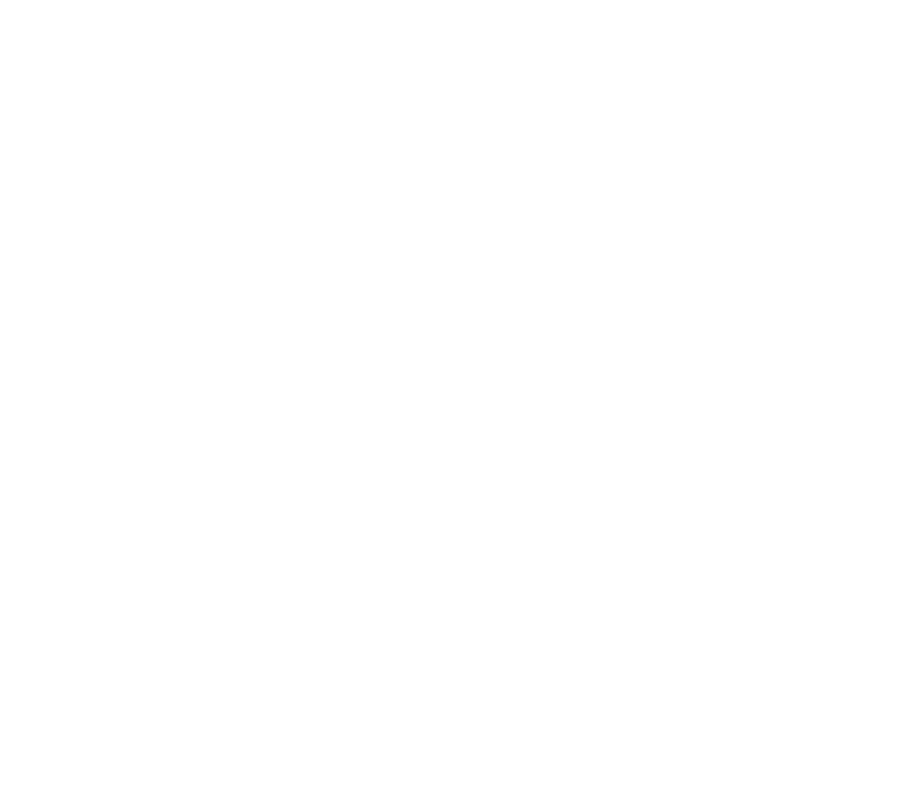
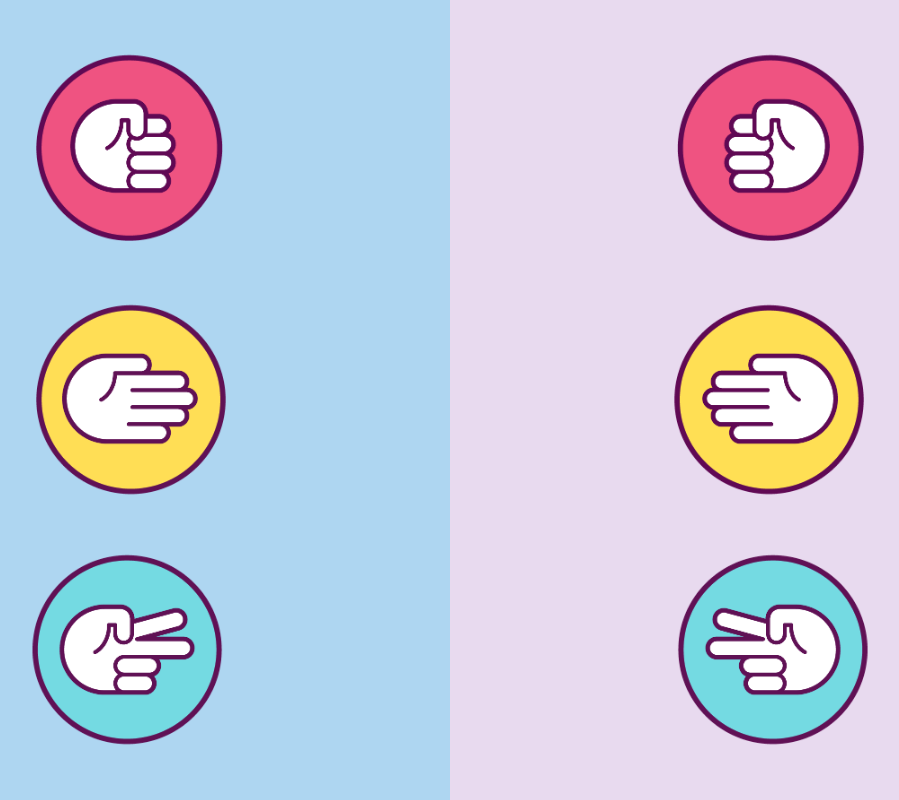
Before and after one commit to ding-09/rock-paper-scissors, a plain HTML site: page rock-paper-scissors-v2.html in a window 1280 px wide. Shown: the whole page, without its empty margins (190-1089 px from the left). Drawn offline with Linux system fonts and the light colour scheme.

Commit message:
Added images to website

```diff
--- a/rock-paper-scissors-v2.html
+++ b/rock-paper-scissors-v2.html
@@ -8,8 +8,29 @@
     <title>Rock Paper Scissors</title>
 </head>
 <body>
-    <main id="container">
-
+    <main id="flex-container">
+        <div class="humanPlayer">
+            <button id="rock">
+                <img src="rock-left.png" alt="image of rock in rock-paper-scissors">
+            </button>
+            <button id="paper">
+                <img src="paper-left.png" alt="image of paper in rock-paper-scissors">
+            </button>
+            <button id="paper">
+                <img src="scissors-left.png" alt="image of scissors in rock-paper-scissors">
+            </button>
+        </div>
+        <div class="computerPlayer">
+            <div id="rockComputer">
+                <img src="rock-right.png" alt="image of rock in rock-paper-scissors">
+            </div>
+            <div id="paperComputer">
+                <img src="paper-right.png" alt="image of paper in rock-paper-scissors">
+            </div>
+            <div id="scissorsComputer">
+                <img src="scissors-right.png" alt="image of scissors in rock-paper-scissors">
+            </div>
+        </div>
     </main>
 </body>
 </html>
--- a/style.css
+++ b/style.css
@@ -0,0 +1,52 @@
+* {
+    margin: 0;
+    padding: 0;
+    box-sizing: border-box;
+}
+
+img {
+    display: block;
+    width: 204px;
+    height: 200px;
+}
+
+button {
+    border: none;
+    outline: none;
+    display: block;
+}
+
+#flex-container {
+    display: flex;
+    flex-flow: row nowrap;
+    z-index: 1;
+}
+
+.humanPlayer, .computerPlayer {
+    flex-grow: 1;
+    height: 100vh;
+}
+
+.humanPlayer {
+    background-color: #AED6F1;
+}
+
+.humanPlayer img {
+    background-color: #AED6F1;
+}
+
+.humanPlayer button {
+    margin: auto;
+    margin-top: 50px;
+    margin-bottom: 50px;
+}
+
+.computerPlayer {
+    background-color: #E8DAEF;
+}
+
+.computerPlayer img {
+    margin: auto;
+    margin-top: 50px;
+    margin-bottom: 50px;
+}
```
Also changed, not shown: paper-left.png (added), paper-right.png (added), rock-left.png (added), rock-right.png (added), scissors-left.png (added), scissors-right.png (added), 1 other file.
